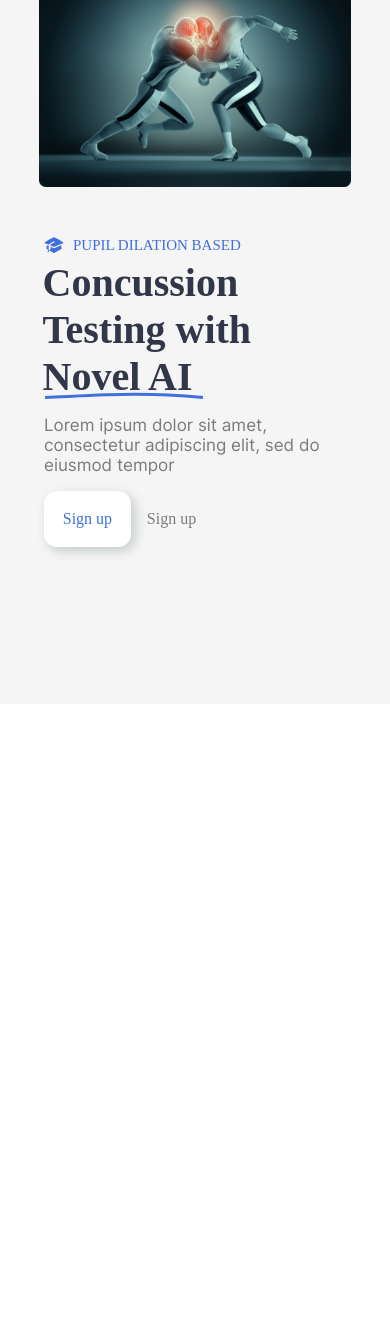
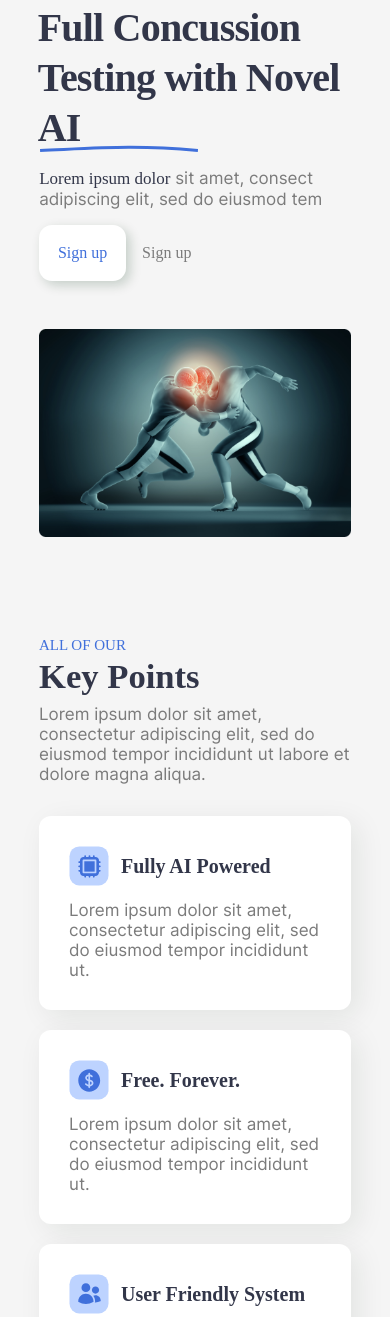
Before and after one commit to Ahmet-Dedeler/ConCussify-CSYA-Hacks, a plain HTML site: page index.html in a window 390 px wide. Shown: the part 179-1496 px from the top of the page. Before the commit the page ends 883 px from the top, so only its background shows below. Drawn offline with Linux system fonts and the light colour scheme; a web font is replaced by a local one.

Commit message:
hero done + some of create acc

```diff
--- a/index.html
+++ b/index.html
@@ -20,29 +20,65 @@
                 <div class="box">
                     <div style="display: flex; flex-direction: column; justify-content: center; align-items: center; gap:1vh">
                         <a href="./" style="font-family: 'Inter Bold';">Home</a>
-                        <a href="">Sign Up</a>
+                        <a href="/pages/sign-up">Sign Up</a>
                         <a href="">Log In</a>
                     </div>
                 </div>
             </nav>
         </header>
-        <div class="hero">
-            <img src="football_concussion.png" width="100%" height="auto">
+        <section class="hero">
             <div class="hero-text">
                 <div class="hero-top">
                     <div style="display: flex; flex-direction: row; gap: 9px; align-items: center;">
                         <img src="academic-cap.svg" width="20px">
-                        <p class="top-description">PUPIL DILATION BASED</p>
+                        <p class="subtitle">PUPIL DILATION BASED</p>
                     </div>
-                    <h1>Concussion Testing with Novel AI</h1>
+                    <h1>Full Concussion Testing with Novel AI</h1>
                     <img width="160px" height="auto" style="margin-top: -12px;" src="./curved_line.svg"></img>
                 </div>
-                <p>Lorem ipsum dolor sit amet, consectetur adipiscing elit, sed do eiusmod tempor</p>
+                <p style="width: 100%;"><span style="font-family: 'Inter Bold'; color: #323649;">Lorem ipsum dolor</span> sit amet, consect adipiscing elit, sed do eiusmod tem</p>
                 <div class="buttons-wrapper">
-                    <a href="#" alt="Sign Up" class="sign-up-button" style="font-family: 'Inter Bold'; color: #4070DB; text-decoration: none;">Sign up</a>
-                    <a href="#" alt="Sign Up" style="font-family: 'Inter Bold'; color: #7B7B7B; text-decoration: none;">Sign up</a>
+                    <a href="/pages/sign-up/" alt="Sign Up" class="sign-up-button" style="font-family: 'Inter Bold'; color: #4070DB; text-decoration: none;">Sign up</a>
+                    <a href="/pages/log-in" alt="Sign Up" style="font-family: 'Inter Bold'; color: #7B7B7B; text-decoration: none;">Sign up</a>
                 </div>
             </div>
+            <img src="football_concussion.png" width="100%" height="auto">
+        </section>
+        <section class="key-points">
+            <div class="header">
+                <div class="top-description">
+                    <p class="subtitle">ALL OF OUR</p>
+                    <h2>Key Points</h2>
+                </div>
+                <p>Lorem ipsum dolor sit amet, consectetur adipiscing elit, sed do eiusmod tempor incididunt ut labore et dolore magna aliqua.</p>
+            </div>
+            <div class="card-flex">
+                <div class="card">
+                    <div class="title">
+                        <img src="./public/ai.svg" width="40px" height="40px">
+                        <h3>Fully AI Powered</h3>
+                    </div>
+                    <p>     Lorem ipsum dolor sit amet, consectetur adipiscing elit, sed do eiusmod tempor incididunt ut.</p>
+                </div>
+                <div class="card">
+                    <div class="title">
+                        <img src="./public/money.svg" width="40px" height="40px">
+                        <h3>Free. Forever.</h3>
+                    </div>
+                    <p>     Lorem ipsum dolor sit amet, consectetur adipiscing elit, sed do eiusmod tempor incididunt ut.</p>
+                </div>
+                <div class="card">
+                    <div class="title">
+                        <img src="./public/user.svg" width="40px" height="40px">
+                        <h3>User Friendly System</h3>
+                    </div>
+                    <p>     Lorem ipsum dolor sit amet, consectetur adipiscing elit, sed do eiusmod tempor incididunt ut.</p>
+                </div>
+            </div>
+        </section>
+        <div style="margin-top: 60px; padding-bottom: 60px; display: flex; justify-content: space-between;">
+            <img src="/public/logo_img.png" width="117px">
+            <p style="color:#000;">info@concussify.com</p>
         </div>
         <script src="./main.js"></script>
     </div>
--- /dev/null
+++ b/pages/sign-up/styles.css
@@ -0,0 +1,117 @@
+@font-face {
+    font-family: 'Inter Black';
+    src: url('/fonts/Inter-Black.ttf') format('truetype');
+    font-weight: normal;
+    font-style: normal;
+    font-display: swap;
+  }
+
+  @font-face {
+    font-family: 'Inter ExtraBold';
+    src: url('/fonts/Inter-ExtraBold.ttf') format('truetype');
+    font-weight: normal;
+    font-style: normal;
+    font-display: swap;
+  }
+
+  @font-face {
+    font-family: 'Inter Bold';
+    src: url('/fonts/Inter-Bold.ttf') format('truetype');
+    font-weight: normal;
+    font-style: normal;
+    font-display: swap;
+  }
+
+  @font-face {
+    font-family: 'Inter Semi-Bold';
+    src: url('/fonts/Inter-Medium.ttf') format('truetype');
+    font-weight: normal;
+    font-style: normal;
+    font-display: swap;
+  }
+
+  @font-face {
+    font-family: 'Inter Medium';
+    src: url('/fonts/Inter-Medium.ttf') format('truetype');
+    font-weight: normal;
+    font-style: normal;
+    font-display: swap;
+  }
+
+  @font-face {
+    font-family: 'Inter Regular';
+    src: url('/fonts/Inter-Regular.ttf') format('truetype');
+    font-weight: normal;
+    font-style: normal;
+    font-display: swap;
+  }
+
+  @font-face {
+    font-family: 'Inter Light';
+    src: url('/fonts/Inter-Light.ttf') format('truetype');
+    font-weight: normal;
+    font-style: normal;
+    font-display: swap;
+  }
+
+  /* Reset default styles */
+  body, h1, h2, p, ul, li, a {
+      margin: 0;
+      padding: 0;
+      box-sizing: border-box;
+    }
+
+    p {
+      color: #7B7B7B;
+      font-family: 'Inter Regular';
+      font-size: 17px;
+    }
+
+    h1 {
+      margin-left: -1.5px;
+      color: #323649;
+      font-size: 40px;
+      font-family: 'Inter Bold';
+      letter-spacing: -0.8px;
+    }
+
+    h2 {
+      color: #323649;
+      font-family: 'Inter Bold';
+      font-size: 34.615px;
+    }
+
+    h3 {
+      color: #323649;
+      font-family: 'Inter Bold';
+      font-size: 20px;
+      margin-top: 0px;
+      margin-bottom: 0px;
+    }
+
+    .mobile {
+      background-color: #F5F5F5;
+      display: block;
+      padding-left: 10vw;
+      padding-right: 10vw;
+      padding-top: 10vw;
+      min-height: 100vh;
+    }
+
+    .desktop {
+      display: none;
+    }
+
+    .wrapper {
+
+    }
+
+    @media only screen and (min-width: 600px) {
+      .mobile {
+        display: none;
+      }
+
+      .desktop {
+        display: block;
+      }
+    }
--- a/styles.css
+++ b/styles.css
@@ -71,7 +71,23 @@ body, h1, h2, p, ul, li, a {
     margin-left: -1.5px;
     color: #323649;
     font-size: 40px;
-    font-family: 'Inter Bold'
+    font-family: 'Inter Bold';
+    line-height: 50px;
+    letter-spacing: -0.8px;
+  }
+
+  h2 {
+    color: #323649;
+    font-family: 'Inter Bold';
+    font-size: 34.615px;
+  }
+
+  h3 {
+    color: #323649;
+    font-family: 'Inter Bold';
+    font-size: 20px;
+    margin-top: 0px;
+    margin-bottom: 0px;
   }
 
   .mobile {
@@ -191,7 +207,7 @@ body, h1, h2, p, ul, li, a {
     flex-direction: column;
     align-items: flex-start;
     gap: 16px;
-    margin-left: 5px;
+    margin-left: 0.2px;
   }
 
   .hero-top {
@@ -201,7 +217,7 @@ body, h1, h2, p, ul, li, a {
     gap: 4px;
   }
 
-  .top-description {
+  .subtitle {
     color: #4070DB;
     font-family: "Inter Bold";
     font-size: 15px;
@@ -231,6 +247,61 @@ body, h1, h2, p, ul, li, a {
     box-shadow: 4px 4px 12px 0px rgba(0, 51, 19, 0.20);
   }
 
+  .key-points {
+    display: inline-flex;
+    flex-direction: column;
+    align-items: flex-start;
+    gap: 32px;
+    padding-top: 100px;
+  }
+
+  .key-points .header {
+    display: flex;
+    flex-direction: column;
+    align-items: flex-start;
+    gap: 8px;
+  }
+
+  .key-points .top-description {
+    display: flex;
+    flex-direction: column;
+    align-items: flex-start;
+    gap: 3.462px;
+  }
+
+  .card-flex {
+    display: flex;
+    flex-direction: column;
+    align-items: flex-end;
+    gap: 20px;
+  }
+
+  .card {
+    width: 80vw;
+    height: fit-content;
+    min-height: 10vh;
+    border-radius: 12px;
+    background: #FFF;
+    box-shadow: 7px 7px 29px 0px rgba(0, 40, 15, 0.08);
+  }
+
+  .card .title {
+    margin-top: 30px;
+    margin-left: 30px;
+    margin-right: 30px;
+    display: inline-flex;
+    align-items: center;
+    gap: 12px;
+  }
+
+  .card p {
+    margin-top: 10px;
+    margin-bottom: 30px;
+    margin-left: 30px;
+    margin-right: 30px;
+  }
+
+
   @media only screen and (min-width: 600px) {
     .mobile {
       display: none;
```
Also changed, not shown: pages/sign-up/index.html (added, +23 -0 lines), public/ai.svg (added), public/create-acc.svg (added), public/left-arrow.svg (added), public/money.svg (added), public/user.svg (added).
